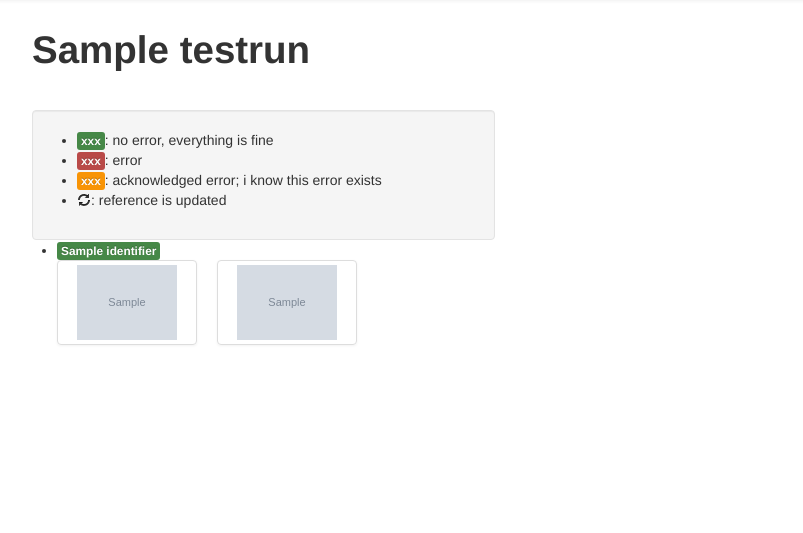
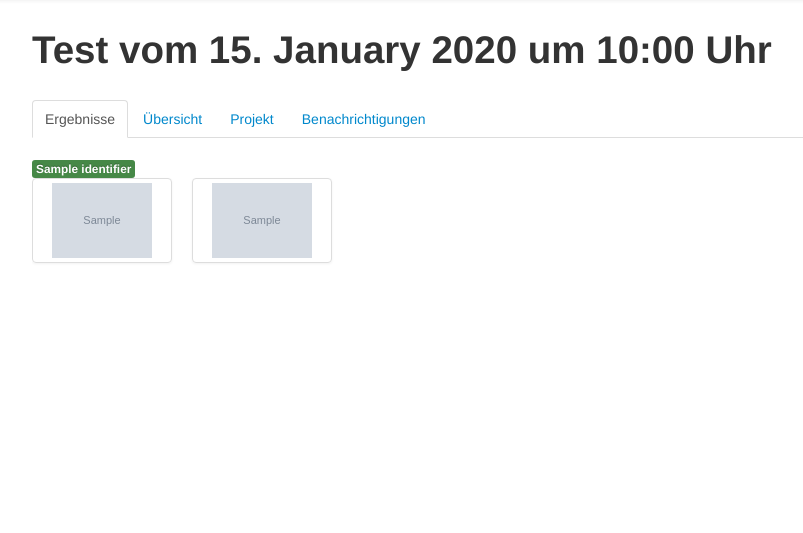
Before and after one commit to kinkerl/eukalypse_now, a Django app: template src/eukalypse_now/templates/eukalypse_now/testrun/detail.html in a window 1280 px wide. Shown: the part 42-575 px from the top of the page, without its empty margins (138-941 px from the left). Run offline with Django 3.2, Linux system fonts and the light colour scheme; the template is opened without the code that fills it: most values are stand-ins (such as "Sample title", 1, 10 or a date in 2020); grey boxes marked "Sample" are stand-in pictures; some libraries are stand-ins or nearby versions.

Commit message:
Some nice features

```diff
--- a/src/eukalypse_now/models.py
+++ b/src/eukalypse_now/models.py
@@ -19,7 +19,6 @@ class Project(models.Model):
         return self.name
 
     def get_maxerror_testrun(self):
-
         return 0
 
     def list_testrun_for_overview(self):
@@ -27,6 +26,9 @@ class Project(models.Model):
 
     def list_testrun_for_graph(self):
         return self.testrun.order_by('-created')[:15]
+
+    def latest_testrun(self):
+        return self.testrun.order_by('-created')[:1]
 
 class Test(models.Model):
     project = models.ForeignKey('Project', related_name='tests')
--- a/src/eukalypse_now/static/css/custom.css
+++ b/src/eukalypse_now/static/css/custom.css
@@ -20,11 +20,14 @@ html, body { height: 100%; }
   width: 100%;
 }
 
-div.well {
+.half {
     width: 45%;
-    float: left;
-    margin: 30px 25px 0 0;
+    margin: 0 25px 30px 0;
 }
+
+h1 { margin-bottom: 30px; }
+
+dl { margin-bottom: 0; }
 
 .navbar-inner { border-radius: 0; }
 
--- a/src/eukalypse_now/templates/eukalypse_now/root.html
+++ b/src/eukalypse_now/templates/eukalypse_now/root.html
@@ -4,7 +4,7 @@
         <!-- Bootstrap -->
         <link href="/static/css/bootstrap.min.css" rel="stylesheet">
         <link href="/static/css/custom.css" rel="stylesheet">
-        <title>Eucalypse now</title>
+        <title>eucalypse-now</title>
     </head>
     <body>
         <div class="wrapper">
@@ -28,6 +28,7 @@
         </div>
         <script src="http://code.jquery.com/jquery-latest.js"></script>
         <script src="/static/js/bootstrap.min.js"></script>
+        <script src="/static/js/custom.js"></script>
         <script type="text/javascript" src="https://www.google.com/jsapi"></script>
         <script type="text/javascript">
             jQuery(document).ready(function(){
--- a/src/eukalypse_now/templates/eukalypse_now/testrun/detail.html
+++ b/src/eukalypse_now/templates/eukalypse_now/testrun/detail.html
@@ -3,21 +3,20 @@
 {% load thumbnail %}
 
 {% block base_content %}
-<h1>{{testrun}}</h1>
-<div class="well">
-    <ul>
-    <li><span class="label label-success">xxx</span>: no error, everything is fine</li>
-    <li><span class="label label-important">xxx</span>: error</li>
-    <li><span class="label label-warning">xxx</span>: acknowledged error; i know this error exists</li>
-    <li><i class="icon-refresh"></i>: reference is updated</li>
+<h1>Test vom {{ testrun.created|date:"d. F Y" }} um {{ testrun.created|date:"H:i" }} Uhr</h1>
+<ul class="nav nav-tabs">
+    <li class="active"><a href="#results" data-toggle="tab">Ergebnisse</a></li>
+    <li><a href="#overview" data-toggle="tab">Übersicht</a></li>
+    <li><a href="#project" data-toggle="tab">Projekt</a></li>
+    <li><a href="#notifications" data-toggle="tab">Benachrichtigungen</a></li>
 </ul>
-</div>
-<br style="clear:both">
-<ul>
+<div class="tab-content">
+    <div class="tab-pane active" id="results">
+        <ul class="unstyled">
         {% for testresult in testrun.testresult.all %}
             <li>
             {% if testresult.error %}
-        <a class="anchor" data-ident="{{testresult.test.identifier}}" name="{{testresult.test.identifier}}" href="{{testresult.test.url}}">
+                <a class="anchor" data-ident="{{ testresult.test.identifier }}" name="{{ testresult.test.identifier }}" href="{{testresult.test.url}}">
                     {% if testresult.error_acknowledged %}
                         <span class="label label-warning">
                     {% else %}
@@ -45,9 +44,6 @@
                         {% endif %}
 
                     </div>
-
-
-
                   </li>
                 </ul>
             {% else %}
@@ -60,4 +56,40 @@
             </li>
         {% endfor %}
         </ul>
+    </div>
+    <div class="tab-pane" id="overview">
+        <dl class="dl-horizontal">
+            <dt>Tests gesamt</dt>
+            <dd>{{ testrun.total_tests }}</dd>
+            <dt>Tests erfolgreich</dt>
+            <dd><span class="label label-success">{{ testrun.total_noerror }}</span></dd>
+            <dt>Tests behandelt</dt>
+            <dd><span class="label label-warning">{{ testrun.total_error_handelt }}</span></dd>
+            <dt>Tests fehlgeschlagen</dt>
+            <dd><span class="label label-important">{{ testrun.total_error }}</span></dd>
+        </dl>
+    </div>
+    <div class="tab-pane" id="project">
+        <dl class="dl-horizontal">
+            <dt>Name</dt>
+            <dd>{{ testrun.project.name }}</dd>
+            <dt>Erstellt am</dt>
+            <dd>{{ testrun.project.created|date:"d. F Y" }} um {{ testrun.project.created|date:"H:i" }} Uhr</dd>
+            <dt>Letzte Änderung am</dt>
+            <dd>{{ testrun.project.modified|date:"d. F Y" }} um {{ testrun.project.created|date:"H:i" }} Uhr</dd>
+            <dt>Letzter Testlauf</dt>
+            <dd>{{ testrun.project.latest_testrun.0.created|date:"d. F Y" }} um {{ testrun.project.latest_testrun.0.created|date:"H:i" }} Uhr</dd>
+        </dl>
+    </div>
+    <div class="tab-pane" id="notifications">
+        <dl class="dl-horizontal">
+            <dt>Status</dt>
+            <dd>{% if testrun.project.notify_mail %}<span class="label label-success">Aktiv</span>{% else %}<span class="label label-error">Inakti</span>{% endif %}</dd>
+            <dt>Versenden</dt>
+            <dd>{% if testrun.project.notify_only_error %}Nur bei Fehler{% else %}Immer{% endif %}</dd>
+            <dt>Empfänger</dt>
+            <dd>{% if testrun.project.notify_recipient %}{{ testrun.project.notify_recipient }}{% else %}No recipients{% endif %}</dd>
+        </dl>
+    </div>
+</div>
 {% endblock %}
```
Also changed, not shown: src/eukalypse_now/templates/eukalypse_now/testrun/list.html (+6 -4 lines), src/eukalypse_now/static/js/custom.js (added). Lines whose indentation alone changed are shown as unchanged.
